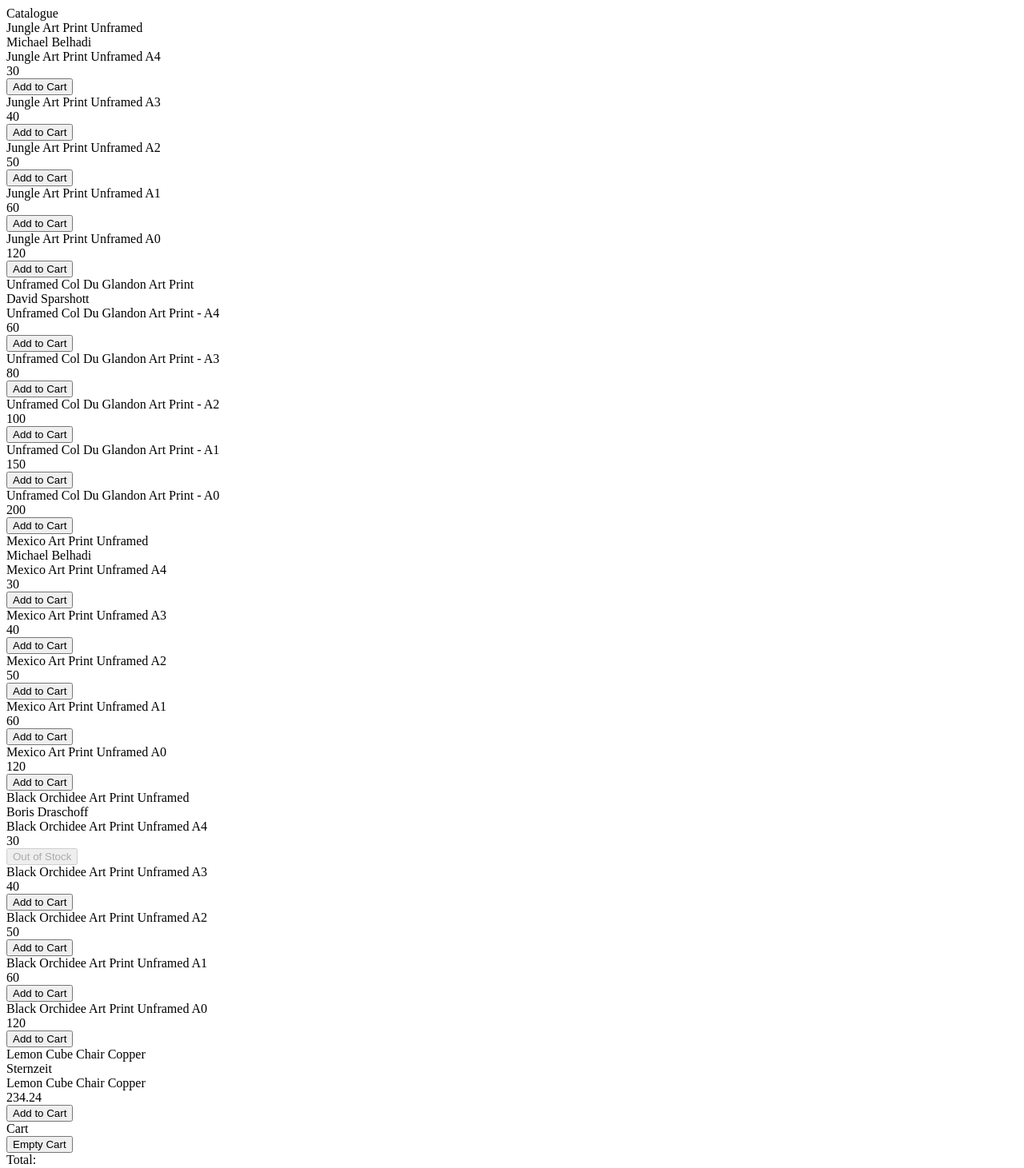
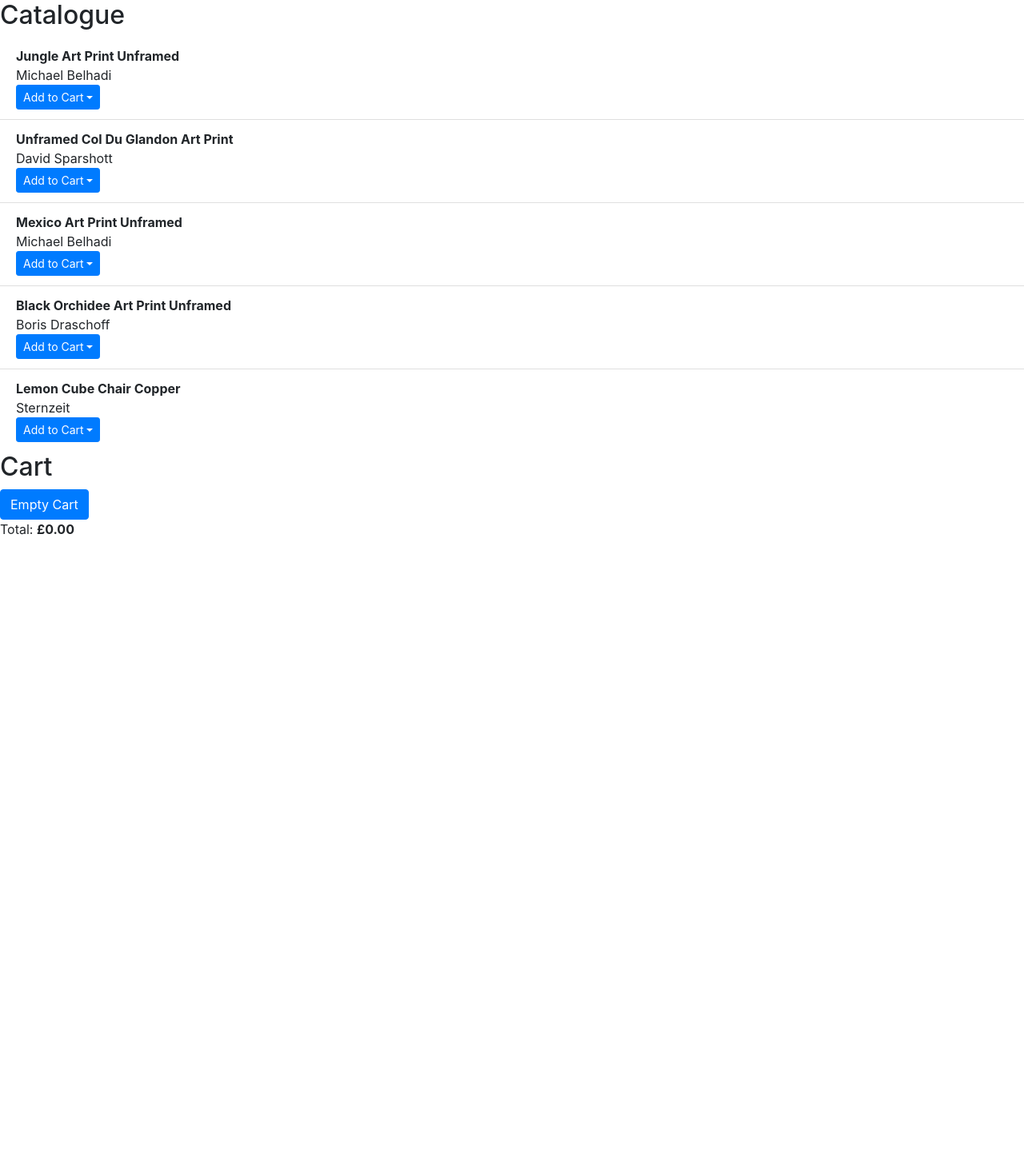
Before and after one commit to rwalle61/shopping-cart-kata, a Next.js app: page / in a window 1280 px wide. Shown: the top 1461 px of the page at 80% size. After the commit the page ends 800 px from the top, so only its background shows below. Built offline with nearby package versions, Linux system fonts and the light colour scheme.

Commit message:
feat: add styling, group product variants under dropdowns

```diff
--- /dev/null
+++ b/src/pages/_app.tsx
@@ -0,0 +1,9 @@
+import { AppProps } from 'next/app';
+import 'bootstrap/dist/css/bootstrap.min.css';
+
+const MyApp = ({ Component, pageProps }: AppProps): any => (
+  // eslint-disable-next-line react/jsx-props-no-spreading
+  <Component {...pageProps} />
+);
+
+export default MyApp;
--- a/src/pages/index.tsx
+++ b/src/pages/index.tsx
@@ -1,16 +1,12 @@
+import { useState } from 'react';
 import Button from 'react-bootstrap/Button';
-import { useState } from 'react';
+import Row from 'react-bootstrap/Row';
+import ListGroup from 'react-bootstrap/ListGroup';
+import DropdownButton from 'react-bootstrap/DropdownButton';
+import Dropdown from 'react-bootstrap/Dropdown';
 import { products, getBrand, isInStockGivenCart } from '../data';
 import { addToCartPure, removeFromCartPure } from '../utilities';
 import { getCartPrice } from '../utilities/cart.utils';
-
-const ButtonOutOfStock = (): JSX.Element => (
-  <Button disabled>Out of Stock</Button>
-);
-
-const ButtonAddToCart = ({ addToCart }): JSX.Element => (
-  <Button onClick={addToCart}>Add to Cart</Button>
-);
 
 const Product = ({
   title,
@@ -20,37 +16,41 @@ const Product = ({
   isInStock,
 }): JSX.Element => (
   <div>
-    <div>{title}</div>
+    <b>{title}</b>
     <div>{brand}</div>
+    <DropdownButton title='Add to Cart' size='sm'>
+      {variants.map(({ description, price }) => (
+        <Dropdown.Item
+          key={description}
+          onClick={(): void => addToCart(description)}
+          disabled={!isInStock(description)}
+        >
           <div>
-      {variants.map(({ description, price }) => (
-        <div key={description}>
-          <div>{description}</div>
+            {`${isInStock(description) ? '' : '[OUT OF STOCK] '}${description}`}
+          </div>
           <div>{price}</div>
-          {isInStock(description) ? (
-            <ButtonAddToCart addToCart={(): void => addToCart(description)} />
-          ) : (
-            <ButtonOutOfStock />
-          )}
-        </div>
+        </Dropdown.Item>
       ))}
-    </div>
+    </DropdownButton>
   </div>
 );
 
 const Catalogue = ({ addToCart, isInStock }): JSX.Element => (
   <div>
-    <div>Catalogue</div>
+    <h2>Catalogue</h2>
+    <ListGroup variant='flush'>
       {products.map(({ title, brand, variants }) => (
+        <ListGroup.Item key={title}>
           <Product
-        key={title}
             title={title}
             brand={brand}
             variants={variants}
             addToCart={addToCart}
             isInStock={isInStock}
           />
+        </ListGroup.Item>
       ))}
+    </ListGroup>
   </div>
 );
 
@@ -71,8 +71,8 @@ const CartItem = ({
   removeFromCart,
   isInStock,
 }): JSX.Element => (
-  <div>
-    <div>{`${quantity} ${description}`}</div>
+  <Row>
+    <b>{`${quantity} ${description}`}</b>
     <div>{getBrand(description)}</div>
     <ButtonDecrementItem
       removeFromCart={(): void => removeFromCart(description)}
@@ -81,7 +81,7 @@ const CartItem = ({
       addToCart={(): void => addToCart(description)}
       isInStock={isInStock(description)}
     />
-  </div>
+  </Row>
 );
 
 const Cart = ({
@@ -92,22 +92,25 @@ const Cart = ({
   isInStock,
 }): JSX.Element => (
   <div>
-    <div>Cart</div>
+    <h2>Cart</h2>
     <Button onClick={emptyCart}>Empty Cart</Button>
-    <div>
+    <ListGroup variant='flush'>
       {Object.entries(items).map(([description, quantity]) => (
+        <ListGroup.Item key={description}>
           <CartItem
-          key={description}
             description={description}
             quantity={quantity}
             addToCart={addToCart}
             removeFromCart={removeFromCart}
             isInStock={isInStock}
           />
+        </ListGroup.Item>
       ))}
+    </ListGroup>
+    <div>
+      {'Total: '}
+      <b>{`£${getCartPrice(items)}`}</b>
     </div>
-    <div>Total:</div>
-    <div>{`£${getCartPrice(items)}`}</div>
   </div>
 );
 
```
Also changed, not shown: 1 other file (tests, documents, lock files or other folders). Lines whose indentation alone changed are shown as unchanged.
